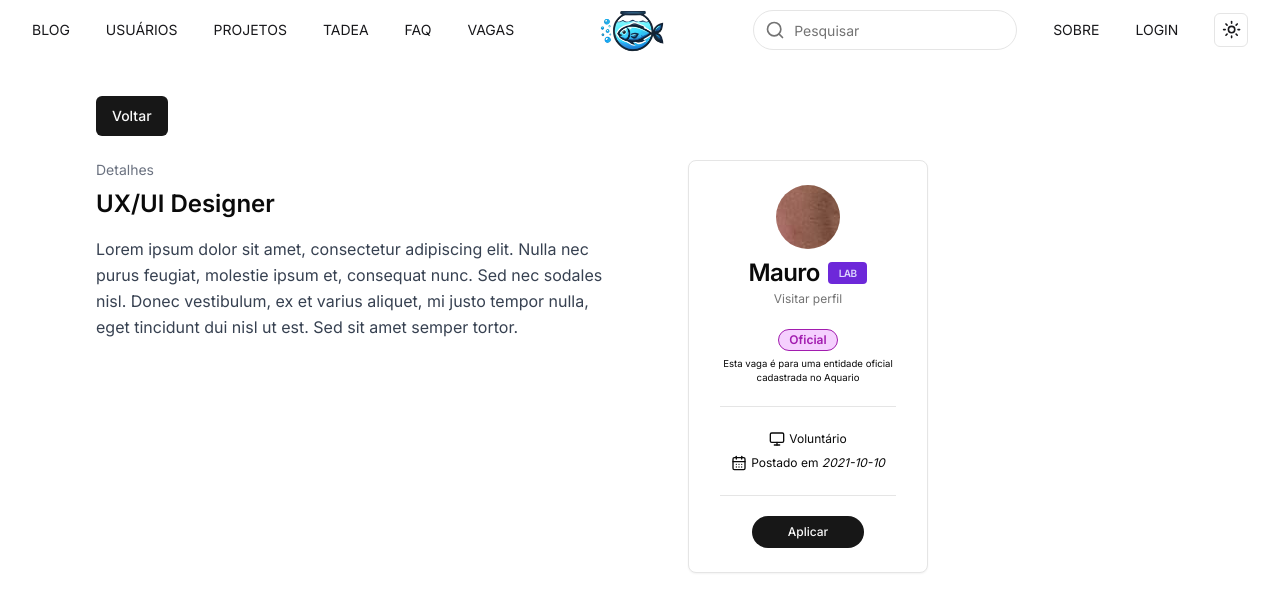
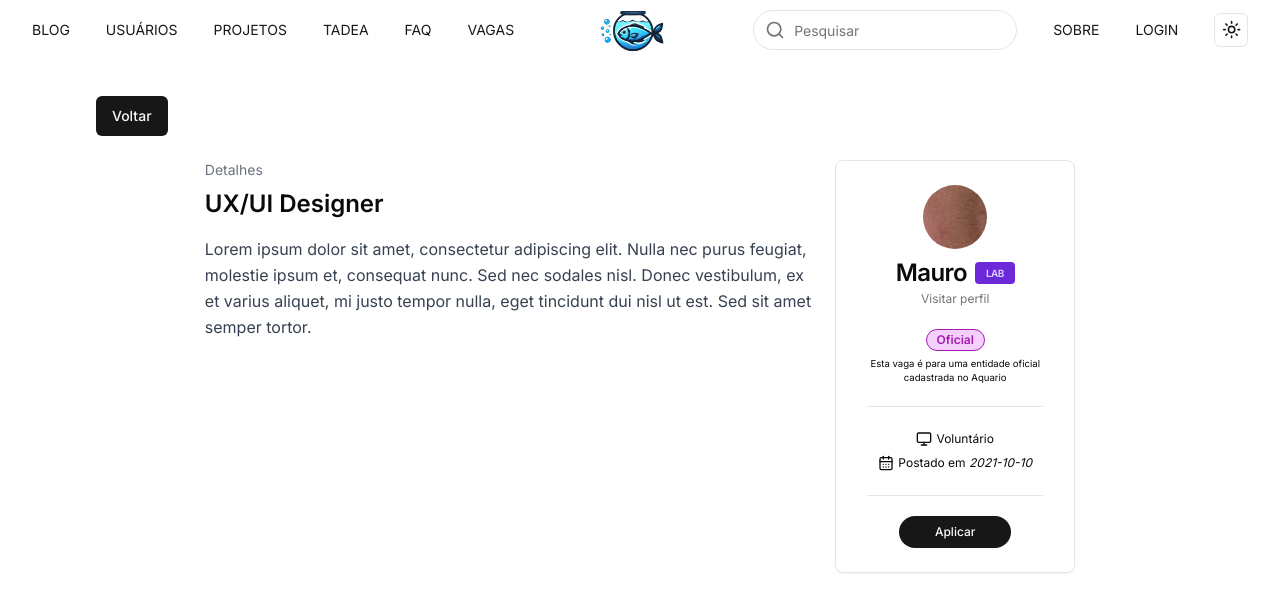
Before and after one commit to ralfferreira/aquario, a Next.js app in the folder frontend/: page /vagas in a window 1280 px wide. Shown: the top 612 px of the page. Built offline with nearby package versions, Linux system fonts and the light colour scheme.

Commit message:
jobspage

```diff
--- a/frontend/src/app/vagas/page.tsx
+++ b/frontend/src/app/vagas/page.tsx
@@ -25,14 +25,14 @@ export default function Vagas() {
     <main className="flex min-h-screen flex-col items-center p-24">
       <Button className="self-start mb-6">Voltar</Button>
 
-      <div className="grid grid-cols-1 md:grid-cols-10 gap-8">
-        <div className="md:col-span-5">
+      <div className="flex flex-col md:flex-row md:w-4/5 items-center justify-between">
+        <div className="self-start mb-4 md:mb-0 md:mr-6">
           <p className="text-gray-500 text-sm mb-2">Detalhes</p>
           <h1 className="text-2xl font-semibold mb-4">{post.title}</h1>
           <p className="text-gray-700 whitespace-pre-line leading-relaxed">{post.description}</p>
         </div>
 
-        <div className="md:col-span-3 flex flex-col items-center">
+        <div className="">
           <VagaProfileCard profileUser={user} type={VagaprofileCardProps.type} date={VagaprofileCardProps.date} url={VagaprofileCardProps.url}/>
         </div>
       </div>
```
